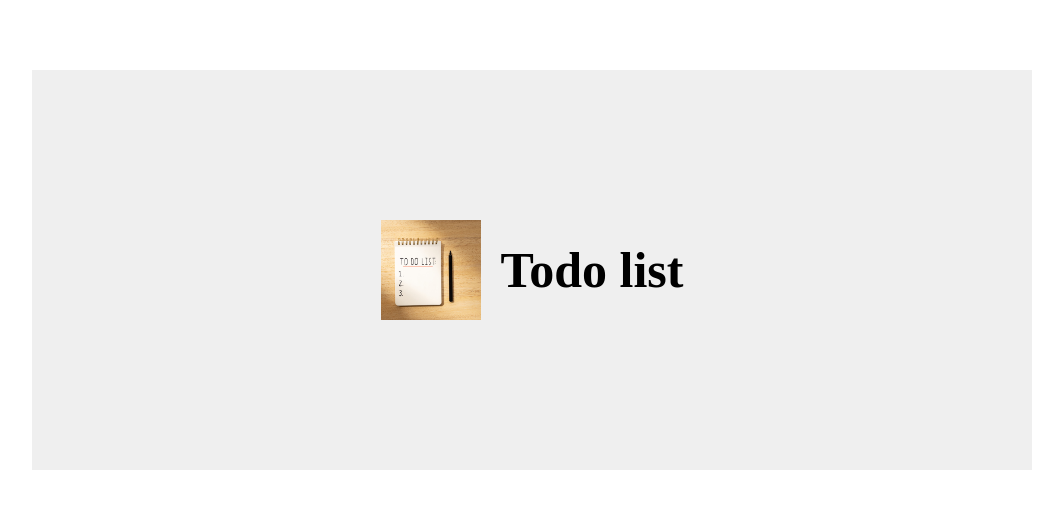
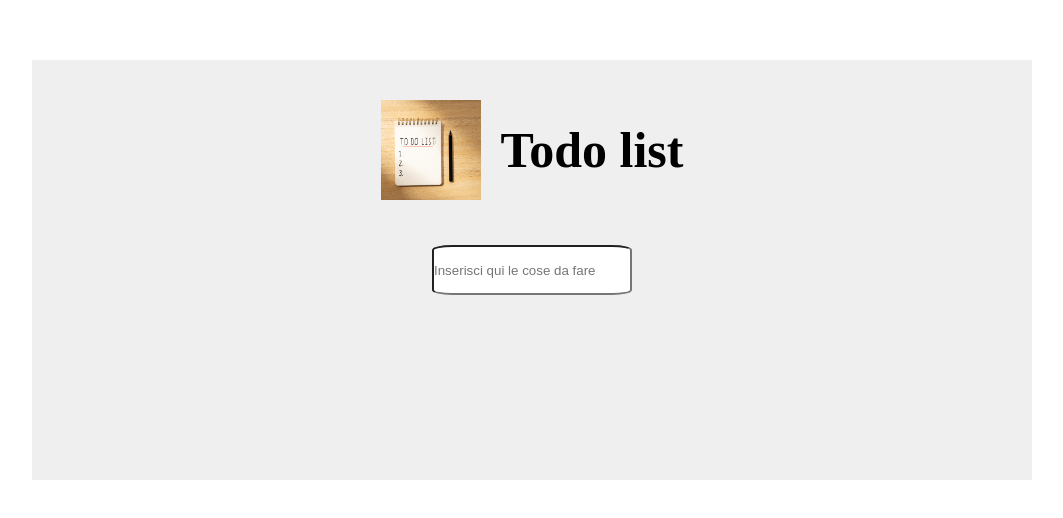
Before and after one commit to Alex100688/vue-todolist, a plain HTML site: page index.html in a window 1280 px wide. Shown: the part 130-648 px from the top of the page, without its empty margins (108-1171 px from the left). Drawn offline with nearby package versions, Linux system fonts and the light colour scheme.

Commit message:
Aggiunge un imput e lo stile

```diff
--- a/css/style.css
+++ b/css/style.css
@@ -24,11 +24,16 @@ header{
     width: 100%;
     height: 25rem;
    display: flex;
-   justify-content: center;
-   align-items: center;
+   flex-direction: column;
+   margin-bottom: 1.25rem;
 }
-
-header > img{
+.logo-list{
+    margin-top: 2.5rem;
+    display: flex;
+    justify-content: center;
+    align-items: center;
+}
+.logo-list > img{
     width: 6.25rem;
     height: 6.25rem;
     object-fit: cover;
@@ -39,3 +44,15 @@ h1{
     font-size: 3.125rem;
     font-weight: bold;
 }
+.form-list{
+    display: flex;
+    justify-content: center;
+    align-items: center;
+    margin-top: 2.8125rem;
+}
+
+.input-list{
+    width: 12.5rem;
+    height: 3.125rem;
+    border-radius: 10%;
+}
--- a/index.html
+++ b/index.html
@@ -18,9 +18,15 @@
                 <div class="todo-box">
                     <!-- creo un titolo per il mio todolist -->
                     <header>
-                        <img src="img/todolist1.jpg" alt="">
-                        <h1>Todo list</h1>
-
+                        <div class="logo-list">
+                            <img src="img/todolist1.jpg" alt="">
+                            <h1>Todo list</h1>
+                        </div>
+                        <div class="form-list">
+                            <form  action="">
+                                <input class="input-list" type="text" name="list_todo" placeholder="Inserisci qui le cose da fare">
+                            </form>
+                        </div>
                     </header>
                     <!-- creo un elenco delle cose da fare -->
                     <main>
```
